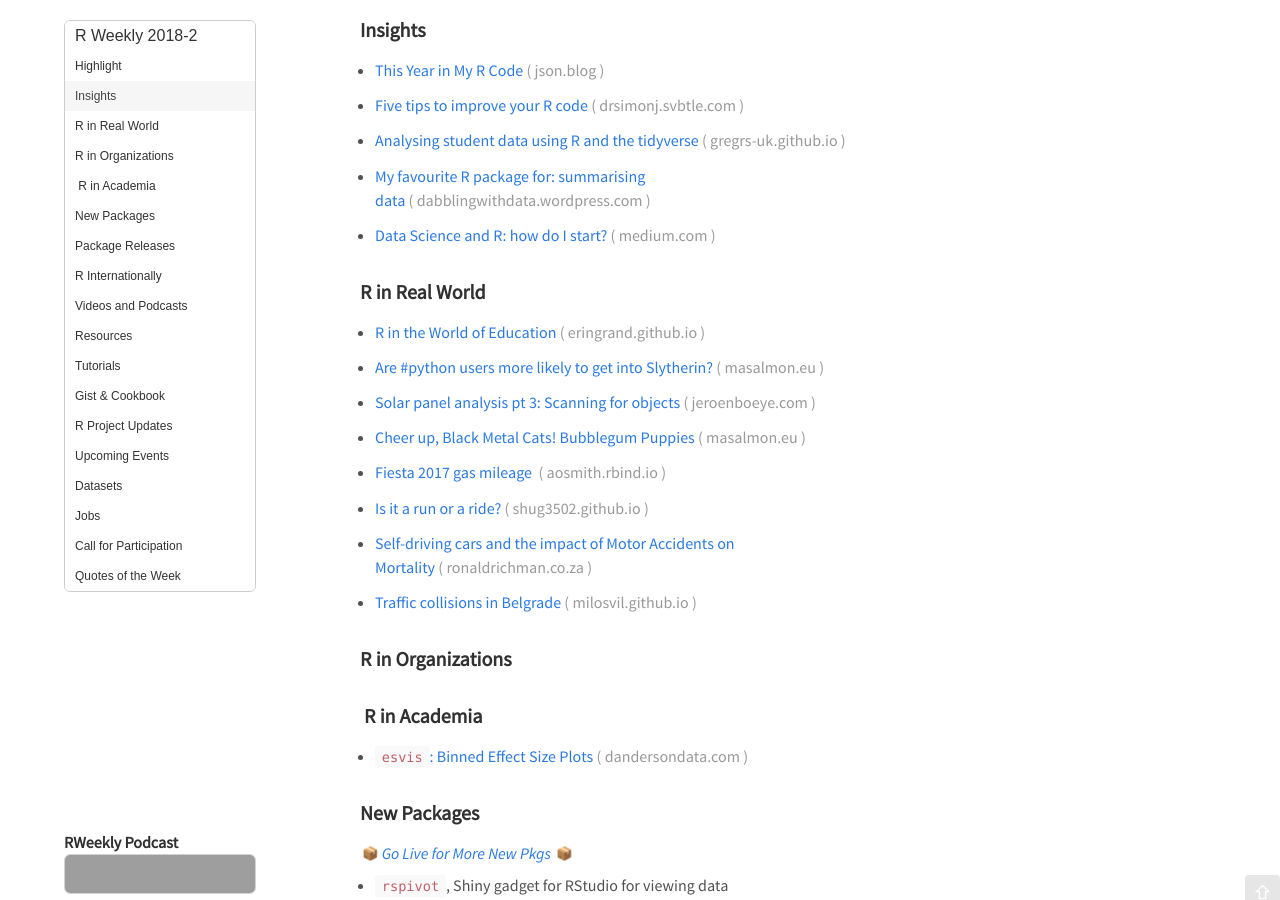
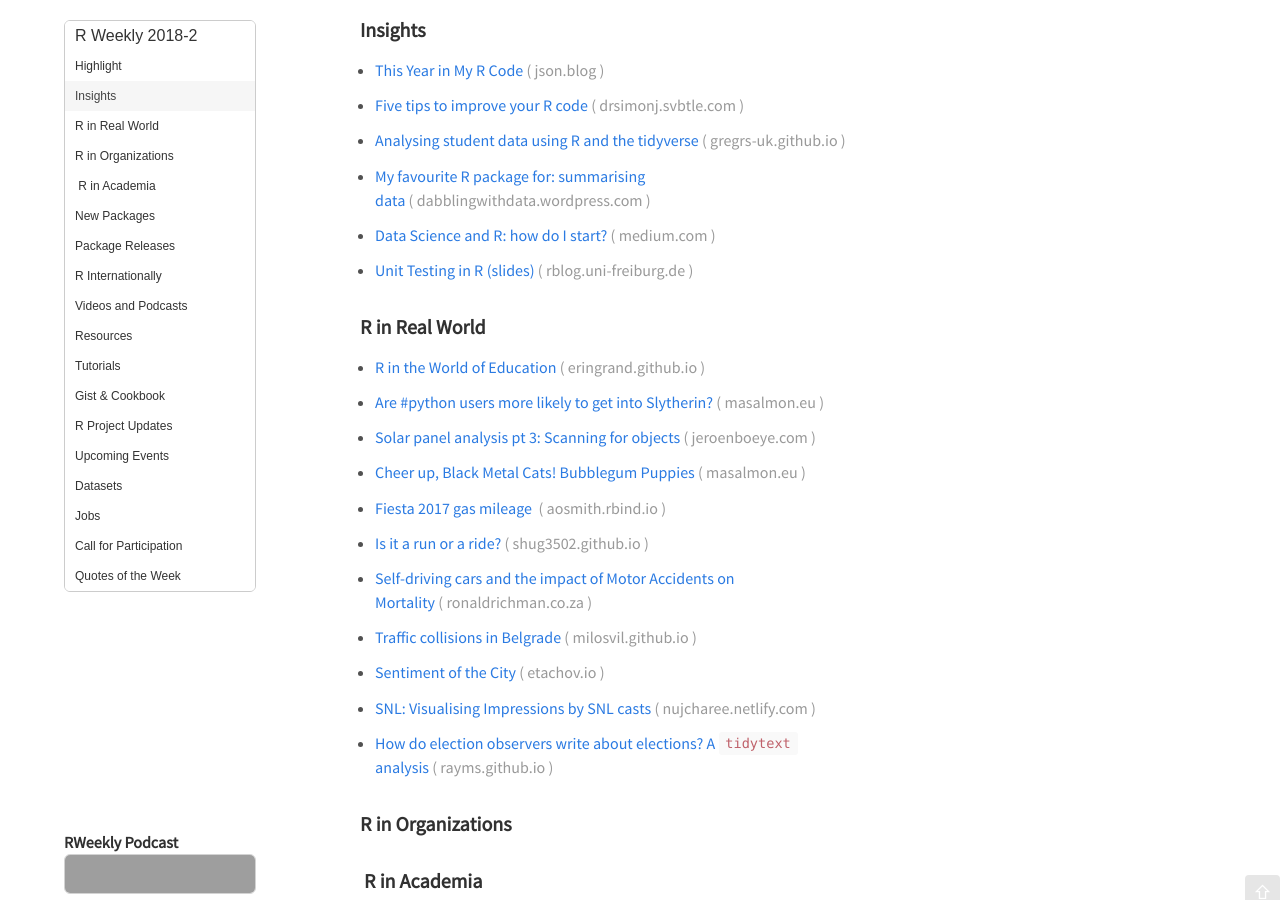
Before and after one commit to rweekly/rweekly.org, a Jekyll site: the page built from draft.md, in a window 1280 px wide and 900 px high, scrolled down 236 px. Built offline with Jekyll 4.4.1, drawn with Linux system fonts in a browser that asks for light colours; emoji names are drawn with the system emoji font; comment, search, counter and statistics services are not loaded; some of the changed text lies outside the part shown; grey boxes are pictures that could not be loaded.

Commit message:
Update draft.md

```diff
--- a/draft.md
+++ b/draft.md
@@ -23,6 +23,8 @@ Release Date: 2018-1-8
 
 + [Data Science and R: how do I start?](https://medium.com/@kierisi/data-science-and-r-how-do-i-start-7a87426e103e)
 
++ [Unit Testing in R (slides)](http://www.rblog.uni-freiburg.de/2017/03/14/unit-testing-in-r/)
+
 ### R in Real World
 
 + [R in the World of Education](https://eringrand.github.io/education-data/)
@@ -40,6 +42,12 @@ Release Date: 2018-1-8
 + [Self-driving cars and the impact of Motor Accidents on Mortality](http://ronaldrichman.co.za/2018/01/05/self-driving-cars-and-the-impact-of-motor-accidents-on-mortality/)
 
 + [Traffic collisions in Belgrade](https://milosvil.github.io/2018-01-04/Traffic-collisions-in-Belgrade)
+
++ [Sentiment of the City](http://etachov.io/sotc/2018/01/02/sentiment-of-the-city/)
+
++ [SNL: Visualising Impressions by SNL casts](http://nujcharee.netlify.com/2018/01/02/snl-visualising-impressions-by-snl-casts/)
+
++ [How do election observers write about elections? A `tidytext` analysis](https://rayms.github.io/2018-01-04-election-observers/)
 
 ###  R in Organizations
 
```
Also changed, not shown: other parts of draft.md (+2 -0 lines).
